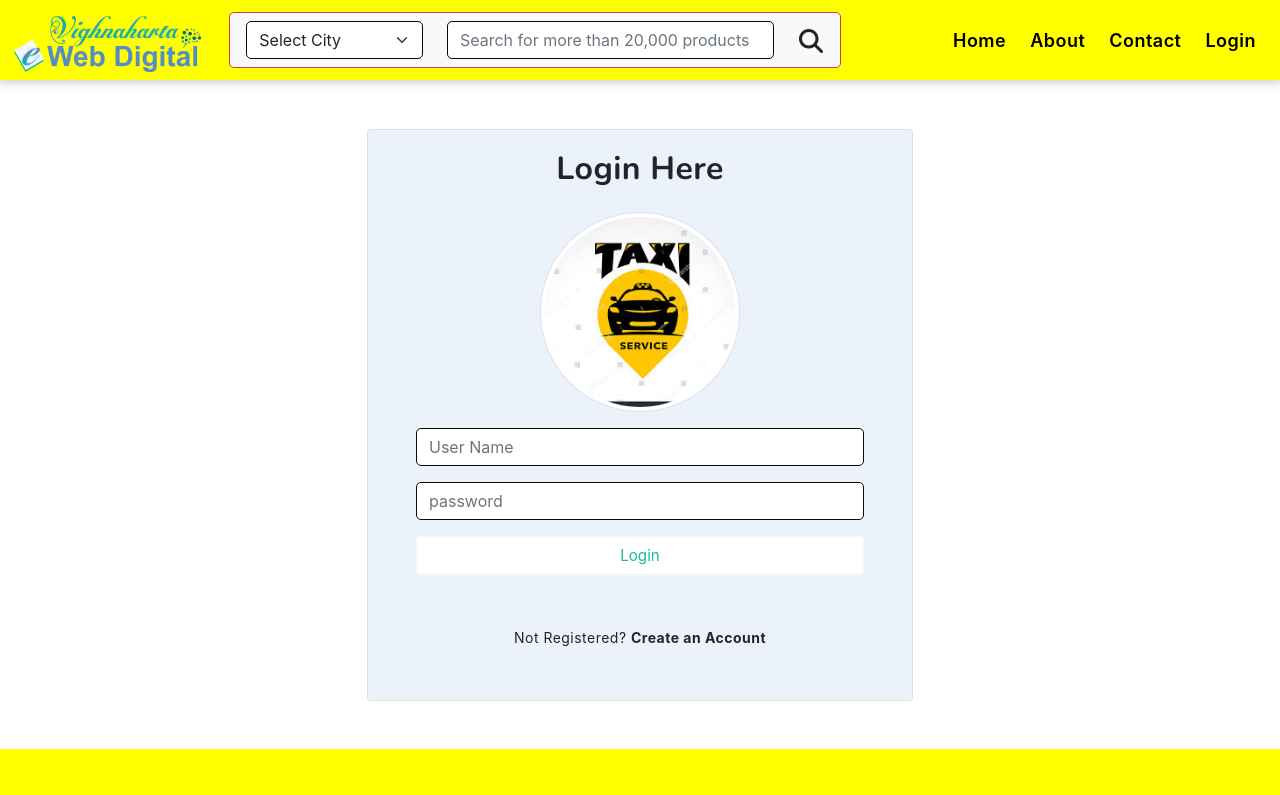
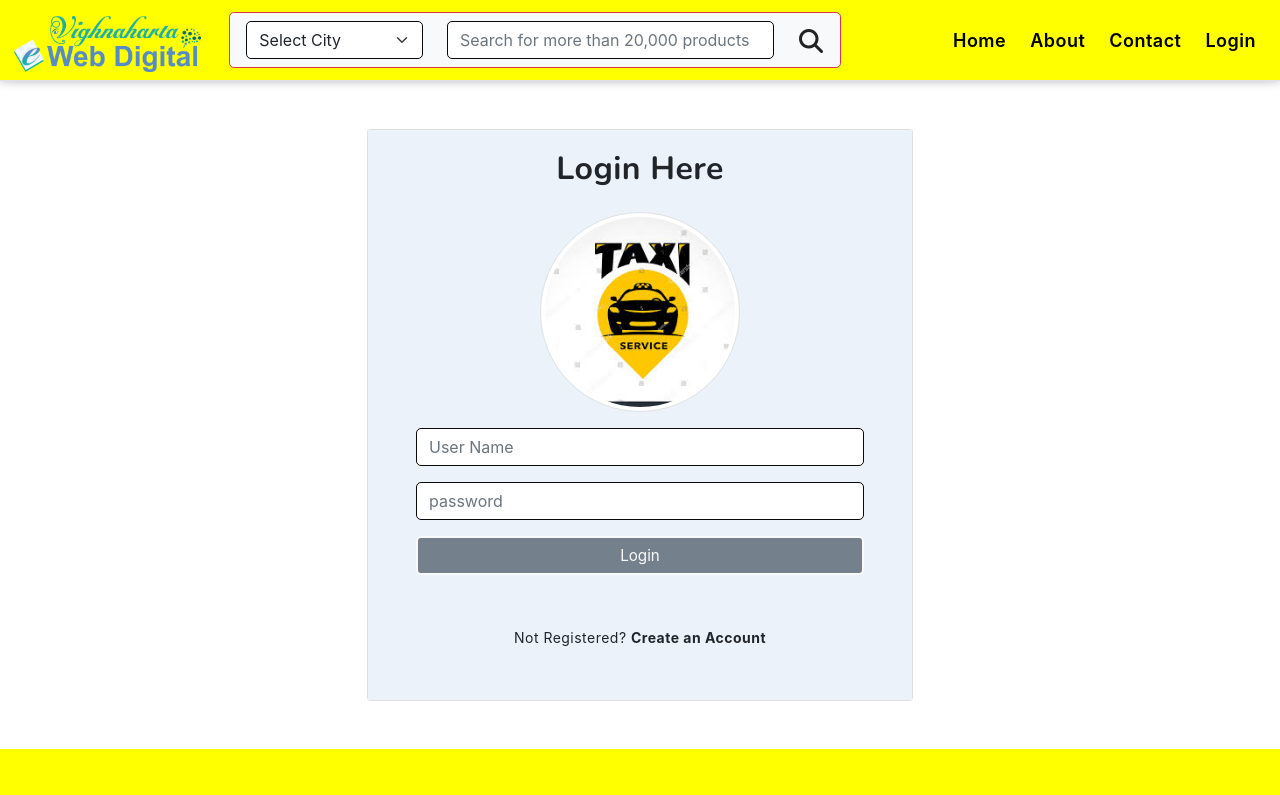
Before and after one commit to RajRBanswal/jd-clone-project-new, a React (Create React App) app: page /login in a window 1280 px wide. Shown: the top 795 px of the page. Built offline with nearby package versions, Linux system fonts and the light colour scheme.

Commit message:
some changes in css on demand

```diff
--- a/src/App.css
+++ b/src/App.css
@@ -27,6 +27,7 @@
 .App-link {
   color: #61dafb;
 }
+
 @import url("https://fonts.googleapis.com/css2?family=Poppins:wght@100;200;300;400;500;600;700;800&display=swap");
 
 * {
@@ -156,12 +157,12 @@ textarea.input {
   transform: translateY(0);
 }
 
-.btn {
+.btn-login {
   padding: 0.6rem 1.3rem;
-  background-color: #fff;
+  background-color: #74808b;
   border: 2px solid #fafafa;
   font-size: 0.95rem;
-  color: #1abc9c;
+  color: #fafafa;
   line-height: 1;
   border-radius: 5px;
   outline: none;
@@ -171,9 +172,9 @@ textarea.input {
   width: 100%;
 }
 
-.btn:hover {
-  background-color: transparent;
-  color: #fff;
+.btn-login:hover {
+
+  border: 1px solid;
 }
 
 .input-container span {
@@ -294,7 +295,7 @@ textarea.input {
   opacity: 0.3;
 }
 
-  .big-circle {
+.big-circle {
   position: absolute;
   width: 500px;
   height: 500px;
@@ -427,10 +428,11 @@ textarea.input {
   padding-top: 65%;
 }
 
-.service-heading{
+.service-heading {
   text-align: center;
   margin-top: 2em;
 }
-.car-name{
+
+.car-name {
   text-align: center;
 }
--- a/src/components/website/Login.js
+++ b/src/components/website/Login.js
@@ -26,7 +26,7 @@ const Login = () => {
             <div class="mb-3">
               <input type="password" class="form-control" id="password" placeholder="password"/>
             </div>
-            <div class="text-center"><button type="submit" class="btn btn-color px-5 mb-5 w-100">Login</button></div>
+            <div class="text-center"><button type="submit" class="btn-login btn-color px-5 mb-5 w-100">Login</button></div>
             <div id="emailHelp" class="form-text text-center mb-5 text-dark">Not
               Registered? <a href="signup" class="text-dark fw-bold"> Create an
                 Account</a>
```
